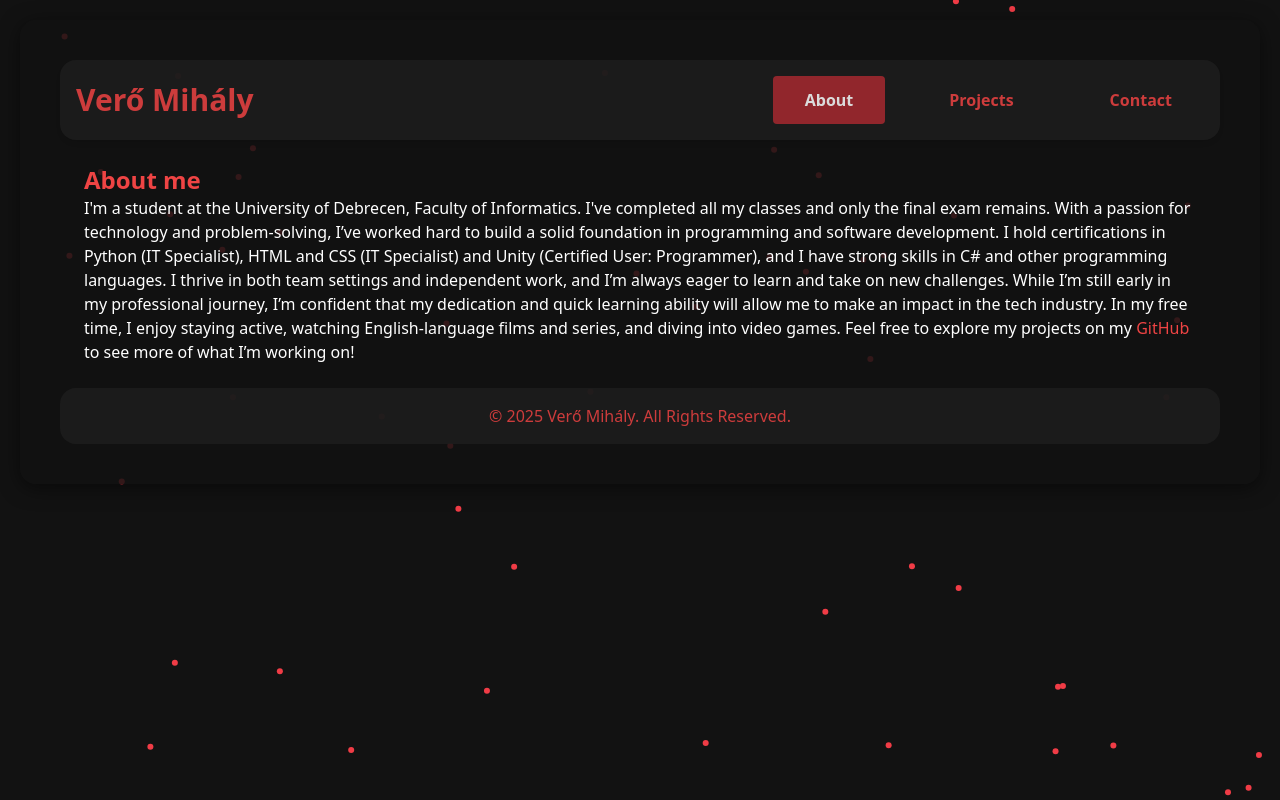
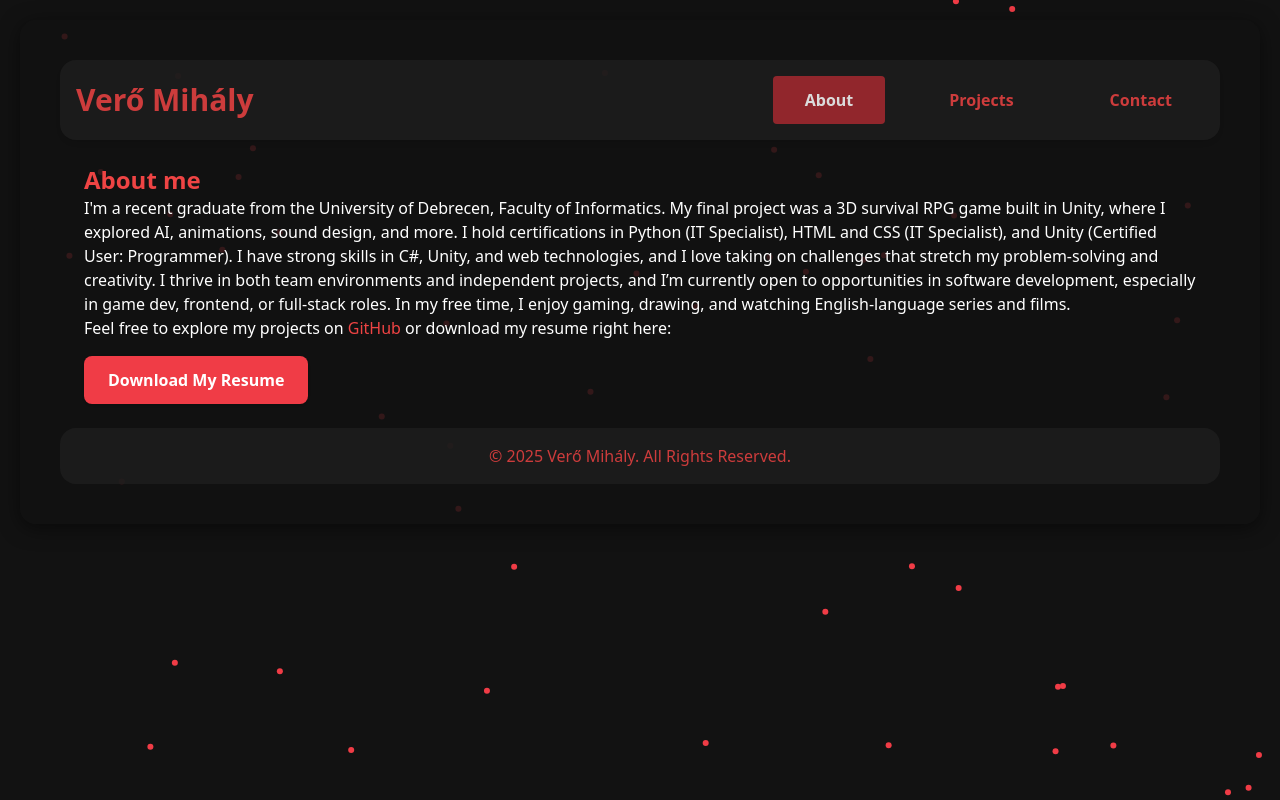
Before and after one commit to veromihaly/upgraded_website, a React (Create React App) app: page / in a window 1280 px wide. Built offline with nearby package versions, Linux system fonts and the light colour scheme.

Commit message:
Upgraded the website about me page and added a download resume button

```diff
--- a/src/components/About.js
+++ b/src/components/About.js
@@ -5,12 +5,17 @@ function About(){
         <section id="about" className="p-6">
             <h2 className="text-2xl font-bold text-red-500">About me</h2>
             <p className="text-white">
-            I'm a student at the University of Debrecen, Faculty of Informatics. I've completed all my classes and only the final exam remains. With a passion for technology and problem-solving,
-            I’ve worked hard to build a solid foundation in programming and software development. I hold certifications in Python (IT Specialist), HTML and CSS (IT Specialist) and
-            Unity (Certified User: Programmer), and I have strong skills in C# and other programming languages. I thrive in both team settings and independent work, and I’m always eager to learn
-            and take on new challenges. While I’m still early in my professional journey, I’m confident that my dedication and quick learning ability will allow me to make an impact in the tech
-            industry. In my free time, I enjoy staying active, watching English-language films and series, and diving into video games. Feel free to explore my projects on my <a href="https://github.com/veromihaly" target="_blank" rel="noopener noreferrer" className="text-red-500 hover:text-[#ff6347] hover:underline visited:text-[#d32f2f]">GitHub</a> to see more of what I’m working on!
+                I'm a recent graduate from the University of Debrecen, Faculty of Informatics. My final project was a 3D survival RPG game built in Unity, where I explored AI, animations, sound design, and more.
+                I hold certifications in Python (IT Specialist), HTML and CSS (IT Specialist), and Unity (Certified User: Programmer). I have strong skills in C#, Unity, and web technologies, and I love taking on challenges that stretch my problem-solving and creativity.
+                I thrive in both team environments and independent projects, and I’m currently open to opportunities in software development, especially in game dev, frontend, or full-stack roles.
+                In my free time, I enjoy gaming, drawing, and watching English-language series and films.
             </p>
+            <p className="text-white">
+                Feel free to explore my projects on <a href="https://github.com/veromihaly" target="_blank" className="text-red-500 hover:text-[#ff6347] hover:underline visited:text-[#d32f2f]">GitHub</a> or download my resume right here:
+            </p>
+            <a href="CV.pdf" download="Mihaly_Vero_Resume.pdf" target="_blank" class="inline-block mt-4 px-6 py-3 bg-[#F03C46] text-white font-semibold rounded-lg shadow hover:bg-red-700 transition">
+                Download My Resume
+            </a>
         </section>
     );
 }
```
Also changed, not shown: 1 other file (tests, documents, lock files or other folders).
